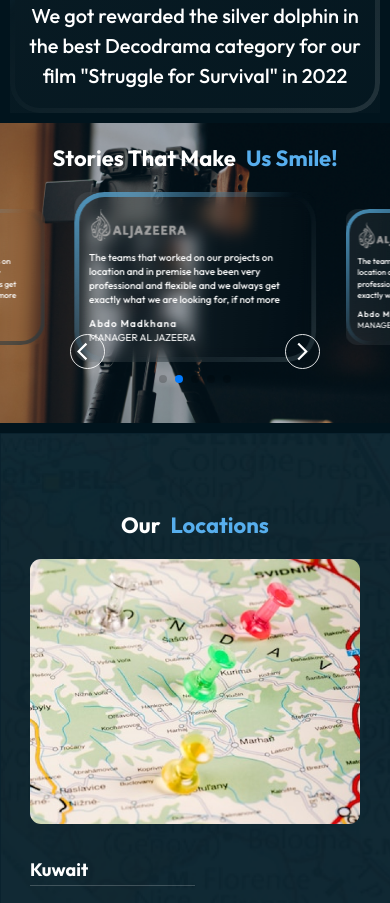
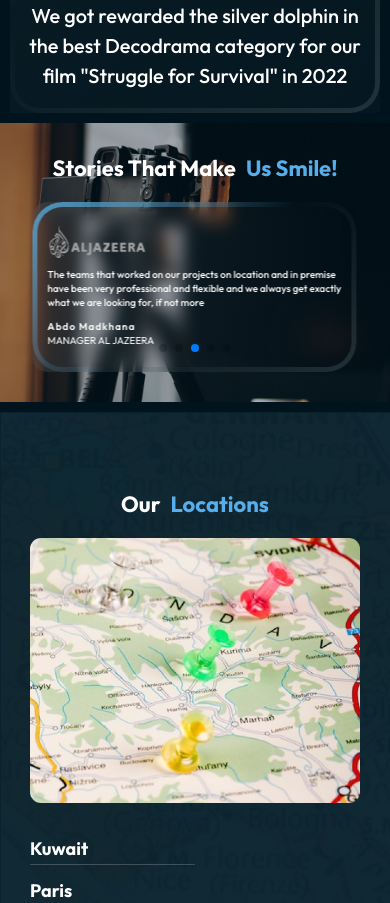
Before and after one commit to Rashid-zellesolutions/art-production-main, a React (Create React App) app: page /about-us in a window 390 px wide. Shown: the part 2980-3883 px from the top of the page. Built offline with nearby package versions, Linux system fonts and the light colour scheme.

Commit message:
solve swiper slider issue on mobile and desktop click to slide

```diff
--- a/src/Components/OurServices/OurServices.css
+++ b/src/Components/OurServices/OurServices.css
@@ -4,7 +4,7 @@
     align-items: center;
     justify-self: center;
     width: 100%;
-    padding: 85px;
+    padding: 50px;
     gap: 55px;
 }
 
--- a/src/Components/Testing/index.jsx
+++ b/src/Components/Testing/index.jsx
@@ -14,20 +14,33 @@ import { MdArrowBackIos  } from "react-icons/md";
 
 
 // Import required modules
-import { Pagination } from 'swiper/modules';
+import { Pagination, Autoplay } from 'swiper/modules';
 
 export default function SwiperSlider() {
-    const swiperRef = useRef(null); // Create a ref to access Swiper instance
+    const desktopSwiperRef = useRef(null); // Create a ref to access Swiper instance
+    const mobileRef = useRef(null);
 
     // Custom navigation functions
-    const handleNext = () => {
-        swiperRef.current.swiper.slideNext(); // Go to the next slide
+    // const handleNext = () => {
+    //     swiperRef.current.swiper.slideNext(); // Go to the next slide
+    // };
+
+    // const handlePrev = () => {
+    //     console.log("working")
+    //     swiperRef.current.swiper.slidePrev(); // Go to the previous slide
+    // };
+       const handleNext = () => {
+        if (desktopSwiperRef.current) {
+            desktopSwiperRef.current.swiper.slideNext(); // Go to the next slide
+        }
     };
 
     const handlePrev = () => {
-        console.log("working")
-        swiperRef.current.swiper.slidePrev(); // Go to the previous slide
+        if (desktopSwiperRef.current) {
+            desktopSwiperRef.current.swiper.slidePrev(); // Go to the previous slide
+        }
     };
+
     const storiesData = [
         {
             logo: alJazeeraLogo, post: `The teams that worked on our projects on location and in
@@ -63,6 +76,7 @@ export default function SwiperSlider() {
     ]
 
     return (
+        <>
         <div style={{
             backgroundImage: `url(${bgImgStories})`
         }} className='mySlider'>
@@ -70,7 +84,7 @@ export default function SwiperSlider() {
             <div onClick={handlePrev} className="swiper-button-prev-cust"><MdArrowBackIos  />
             </div>
             <Swiper
-                ref={swiperRef} // Assign the ref to Swiper
+                ref={desktopSwiperRef} // Assign the ref to Swiper
                 spaceBetween={5} // Space between the slides
                 slidesPerView={1.6} // Show 1 full slide and part of the next and previous ones
                 initialSlide={1}
@@ -108,5 +122,56 @@ export default function SwiperSlider() {
 
 
         </div>
+
+        <div style={{
+            backgroundImage: `url(${bgImgStories})`
+        }} className='mobile-view-mySlider'>
+            <MainHeading width={'95%'} gap={'10px'} flexDirection={'row'} align={'center'} content1={"Stories That Make "} content2={"Us Smile!"} />
+            {/* <div onClick={handlePrev} className="swiper-button-prev-cust"><MdArrowBackIos  />
+            </div> */}
+            <Swiper
+                ref={mobileRef}
+                spaceBetween={5} // Space between the slides
+                slidesPerView={1.2} // Show 1 full slide and part of the next and previous ones
+                initialSlide={1}
+                loop={true}
+                centeredSlides={true} // Center the active slide
+                pagination={{
+                    clickable: true,
+                }}
+                autoplay={{
+                    delay: 3000, // 3 seconds delay
+                    disableOnInteraction: false, // Continue autoplay even after user interactions
+                }}
+                modules={[Pagination, Autoplay]} // Only use Pagination here since we're using custom buttons
+                className="mySwiper"
+            >
+
+                {
+                    storiesData.map((item, index) => (
+                        <SwiperSlide className='innerSliderContent'>
+                            <img src={item.logo} alt='logo' />
+                            <p>{item.post}</p>
+                            <div>
+                                <h3>{item.name}</h3>
+                                <h4>{item.position}</h4>
+                            </div>
+                        </SwiperSlide>
+                    ))
+                }
+
+
+            </Swiper>
+
+            {/* Custom Navigation Buttons */}
+
+
+
+            {/* <div onClick={handleNext} className="swiper-button-next-cust"><MdArrowForwardIos />
+            </div> */}
+
+
+        </div>
+        </>
     );
 }
--- a/src/Components/Testing/style.css
+++ b/src/Components/Testing/style.css
@@ -139,8 +139,19 @@
       /* Darker background on hover */
   }
 
+  .mobile-view-mySlider{
+    display: none;
+    position: relative;
+      /* height: 700px; */
+      background-repeat: no-repeat;
+      background-size: cover;
+      flex-direction: column;
+      align-items: center;
+      justify-content: center;
+      padding: 30px 0px;
+  }
+
   @media only screen and (max-width: 480px) {
-
     .innerSliderContent {
           font-size: 12px;
           height: 170px;
@@ -194,12 +205,13 @@
           left: 0;
           width: 100%;
       }
-      /* .swiper-wrapper {
-            transition-duration: 0ms !important;
-            transition-delay: 0ms !important;
-            transform: translate3d(-418.938px, 0px, 0px) !important;
-        } */
-    /* .swiper-slide{
-        width: 100% !important;
-    } */
+      .mySlider{
+        display: none;
+      }
+      .mobile-view-mySlider{
+            display: flex;
+        }
+    /* .swiper-button-prev-cust,
+    .swiper-button-next-cust{display: none;} */
+
   }
--- a/src/Components/marquee/style.css
+++ b/src/Components/marquee/style.css
@@ -6,7 +6,7 @@
 } */
 
 .marquee1{
-    height: 650px;
+    height: 410px;
     flex: none;
     overflow: hidden;
     position: relative;
@@ -15,13 +15,25 @@
     text-align: center;
 }
 
-.slider_marquee{
+/* .slider_marquee{
     transform: perspective(1200px) rotate(-5deg) rotateX(5deg) rotateY(40deg);
     opacity: 1;
     position: absolute;
-    /* height: 372px; */
     right: -300px;
     top: calc(49.86595174262737% - 372px / 2);
+    width: 100%;
+    display: flex;
+    gap: 20px;
+    mask-image: linear-gradient(to right, rgba(0, 0, 0, 0) 0%, rgb(0, 0, 0) 12.5%, rgb(0, 0, 0) 87.5%, rgba(0, 0, 0, 0) 100%);
+} */
+
+.slider_marquee {
+    transform: perspective(1142px) rotate(-6deg) rotateX(10deg) rotateY(40deg);
+    opacity: 1;
+    position: absolute;
+    /* height: 372px; */
+    right: -140px;
+    top: calc(80.865952% - 370px / 2);
     width: 100%;
     /* background-color: blue; */
     display: flex;
--- a/src/GlobalComponents/Navbar/Navbar.jsx
+++ b/src/GlobalComponents/Navbar/Navbar.jsx
@@ -8,6 +8,7 @@ import { useNavigate, useLocation } from 'react-router-dom';
 
 const Navbar = () => {
     const [isActive, setIsActive] = useState(0)
+    const [navOpen, setNavOpen] = useState(false);
     const handleNavActive = (index) => {setIsActive(index)}
     const navLinks = [
         {name: 'Home', link: '/'},
@@ -26,6 +27,12 @@ const Navbar = () => {
         setIsActive(currentIndex !== -1 ? currentIndex : 0); // Default to first item if not found
     }, [location.pathname, navLinks]); // Runs every time the pathname changes
 
+    const handleNavOpen = () => {
+        setNavOpen(true)
+    }
+    const handleNavClose = () => {
+        setNavOpen(false)
+    }
   return (
     <div className='navbar-main-container'>
         <div className='navbar-inner-container'>
@@ -60,7 +67,7 @@ const Navbar = () => {
         </div>
         <div className='mobile-navbar-inner-container'>
             <img src={logo} alt='main logo' className='mobile-main-logo' />
-            <img src={humbergerIcon} alt='nav-toggle' className='mobile-humberger-icon' />
+            <img src={humbergerIcon} alt='nav-toggle' className='mobile-humberger-icon' onClick={handleNavActive} />
         </div>
     </div>
   )
```
Also changed, not shown: src/GlobalComponents/Navbar/Navbar.css (line endings or trailing spaces).
